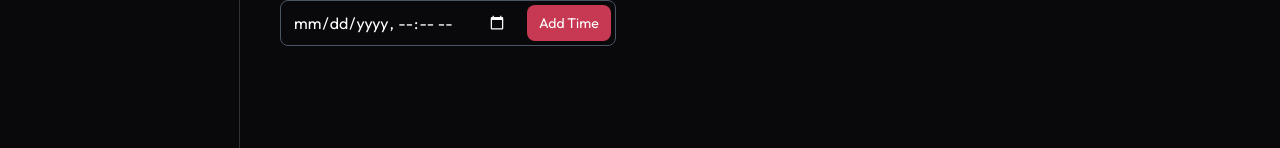
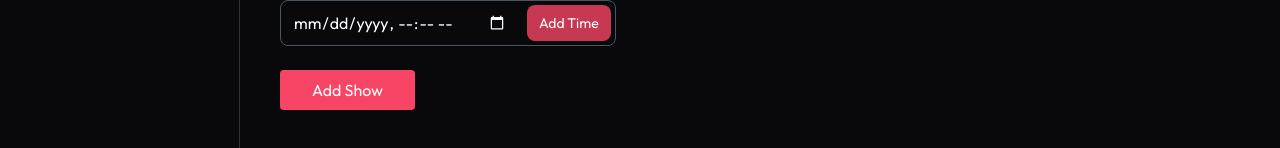
Before and after one commit to AmanBhaskar16/Movie-Ticket-Booking, a React (Vite) app in the folder client/: page /admin/add-shows in a window 1280 px wide. Shown: the part 576-724 px from the top of the page. Built offline with nearby package versions, Linux system fonts and the light colour scheme; a web font is replaced by a local one.

Commit message:
Fixed Add Show bug

```diff
--- a/client/src/pages/admin/AddShow.jsx
+++ b/client/src/pages/admin/AddShow.jsx
@@ -22,7 +22,7 @@
     const [date,time] = dateTimeInput.split("T");
     if(!date || !time) return;
 
-    setDateTimeInput((prev)=>{
+    setDateTimeSelection((prev)=>{
       const times = prev[date] || [];
       if(!times.includes(time)){
         return {...prev,[date]: [...times,time]};
@@ -118,6 +118,10 @@
             </ul>
           </div>
         )}
+
+        <button className='bg-primary text-white px-8 py-2 mt-6 rounded hover:bg-primary/90 transition-all cursor-pointer'>
+          Add Show
+        </button>
     </>
   ) : <Loading/>
 }
```
